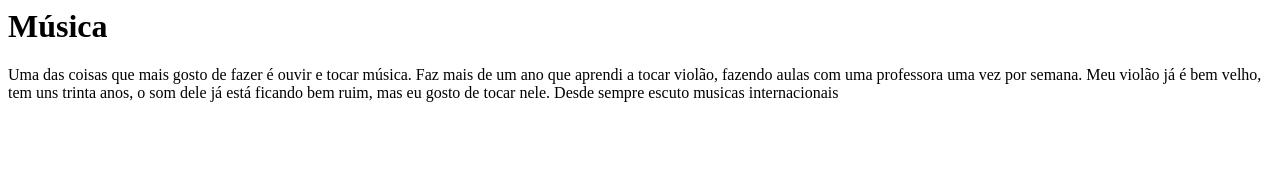
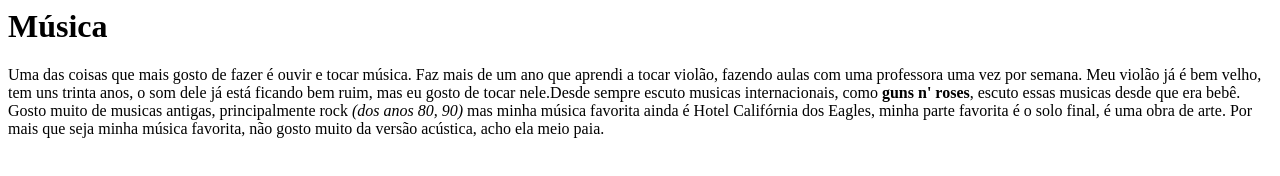
Before and after one commit to kaboom272/boooom, a plain HTML site: page index.html in a window 1280 px wide. Drawn offline with Linux system fonts and the light colour scheme.

Commit message:
quase no fim do paragrafo

```diff
--- a/index.html
+++ b/index.html
@@ -1,4 +1,6 @@
 <h1>Música</h1>
-    <p> Uma das coisas que mais gosto de fazer é ouvir e tocar música. Faz mais de um ano que aprendi a tocar violão, fazendo aulas com uma professora
-        uma vez por semana. Meu violão já é bem velho, tem uns trinta anos, o som dele já está ficando bem ruim, mas eu gosto de tocar nele.
-    Desde sempre escuto musicas internacionais </p>
+    <p>Uma das coisas que mais gosto de fazer é ouvir e tocar música. Faz mais de um ano que aprendi a tocar violão, fazendo aulas com uma professora
+uma vez por semana. Meu violão já é bem velho, tem uns trinta anos, o som dele já está ficando bem ruim, mas eu gosto de tocar nele.Desde sempre escuto
+musicas internacionais, como <strong>guns n' roses</strong>, escuto essas musicas desde que era bebê. Gosto muito de musicas antigas, principalmente rock
+<em>(dos anos 80, 90)</em> mas minha música favorita ainda é Hotel Califórnia dos Eagles, minha parte favorita é o solo final, é uma obra de arte. Por mais
+que seja minha música favorita, não gosto muito da versão acústica, acho ela meio paia.  </p>
```
